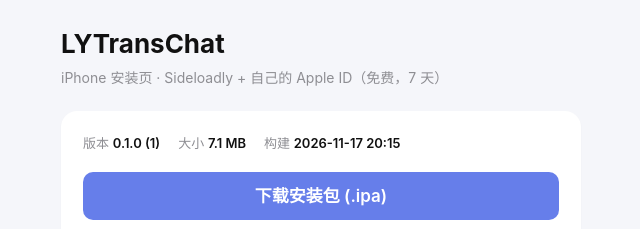
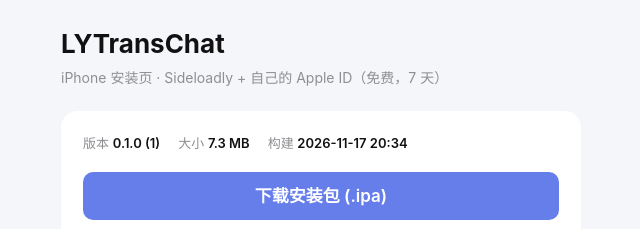
Before and after one commit to tradeshift-code/LYTransChat-Dist, a plain HTML site: page index.html in a window 1280 px wide. Shown: the top 229 px of the page, 319-959 px from the left. Drawn offline with Linux system fonts and the light colour scheme.

Commit message:
安装页：v0.1.0 (1)

```diff
--- a/index.html
+++ b/index.html
@@ -51,8 +51,8 @@
   <div class="card">
     <div class="meta">
       <span>版本 <b>0.1.0 (1)</b></span>
-      <span>大小 <b>7.1 MB</b></span>
-      <span>构建 <b>2026-11-17 20:15</b></span>
+      <span>大小 <b>7.3 MB</b></span>
+      <span>构建 <b>2026-11-17 20:34</b></span>
     </div>
     <a class="btn" href="./LYTransChat.ipa" download>下载安装包 (.ipa)</a>
     <a class="btn ghost" href="#steps">怎么装</a>
```
